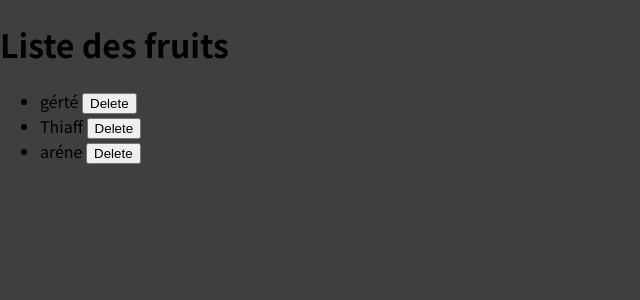
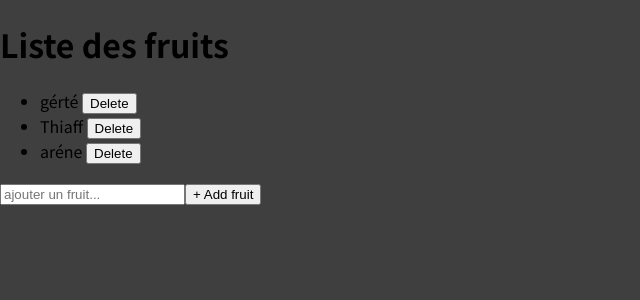
Before and after one commit to Kheuzayni/react-complete-guide, a React (Create React App) app: page / in a window 1280 px wide. Shown: the top 300 px of the page, without its empty margins (0-640 px from the left). Built offline with nearby package versions, Linux system fonts and the light colour scheme.

Commit message:
add forms

```diff
--- a/src/App.js
+++ b/src/App.js
@@ -7,6 +7,7 @@ function App() {
     { id: 2, nom : "Thiaff"},
     { id: 3, nom : "aréne"},
   ]);
+  const [newFruit, setNewFruit] = useState("test");
 
   //comportements
   const deleteFruit = (id) => {
@@ -19,6 +20,25 @@ function App() {
     const fruitsCopyUpdated = fruitsCopy.filter((fruit) => fruit.id !== id);
     //3. Update mon state avec le setter
     setFruits(fruitsCopyUpdated) ;
+  }
+  const handleSubmit = (event) => {
+    event.preventDefault();
+    //Process
+    //1. copie du state
+    const fruitsCopy = [...fruits];
+    //2. manipuler ma copie
+    const id = new Date().getTime();
+    const nom = newFruit;
+    fruitsCopy.push( {id, nom} );
+    //3. Update mon state avec le setter
+    setFruits(fruitsCopy) ;
+    //4. On vide le input
+    setNewFruit("");
+
+  }
+  const handleChange = (event) => {
+    console.log(event.targert.value);
+    setNewFruit(event.targert.value);
   }
   //affichage (render)
   return (
@@ -34,9 +54,19 @@ function App() {
           )
         }
       </ul>
+      <form action="submit" onSubmit={handleSubmit}>
+        <input type="text" placeholder='ajouter un fruit...' onChange={handleChange}
+        />
+        <button >+ Add fruit</button>
+      </form>
     </div>
   );
 
 }
 
 export default App;
+
+//Gestion formualire
+//1.creation form
+//2.soumission form(onSubmit/ handleSubmit)
+//3.collecte donnee form (methode ascendante / descendante (onchange / handleChange)
```
